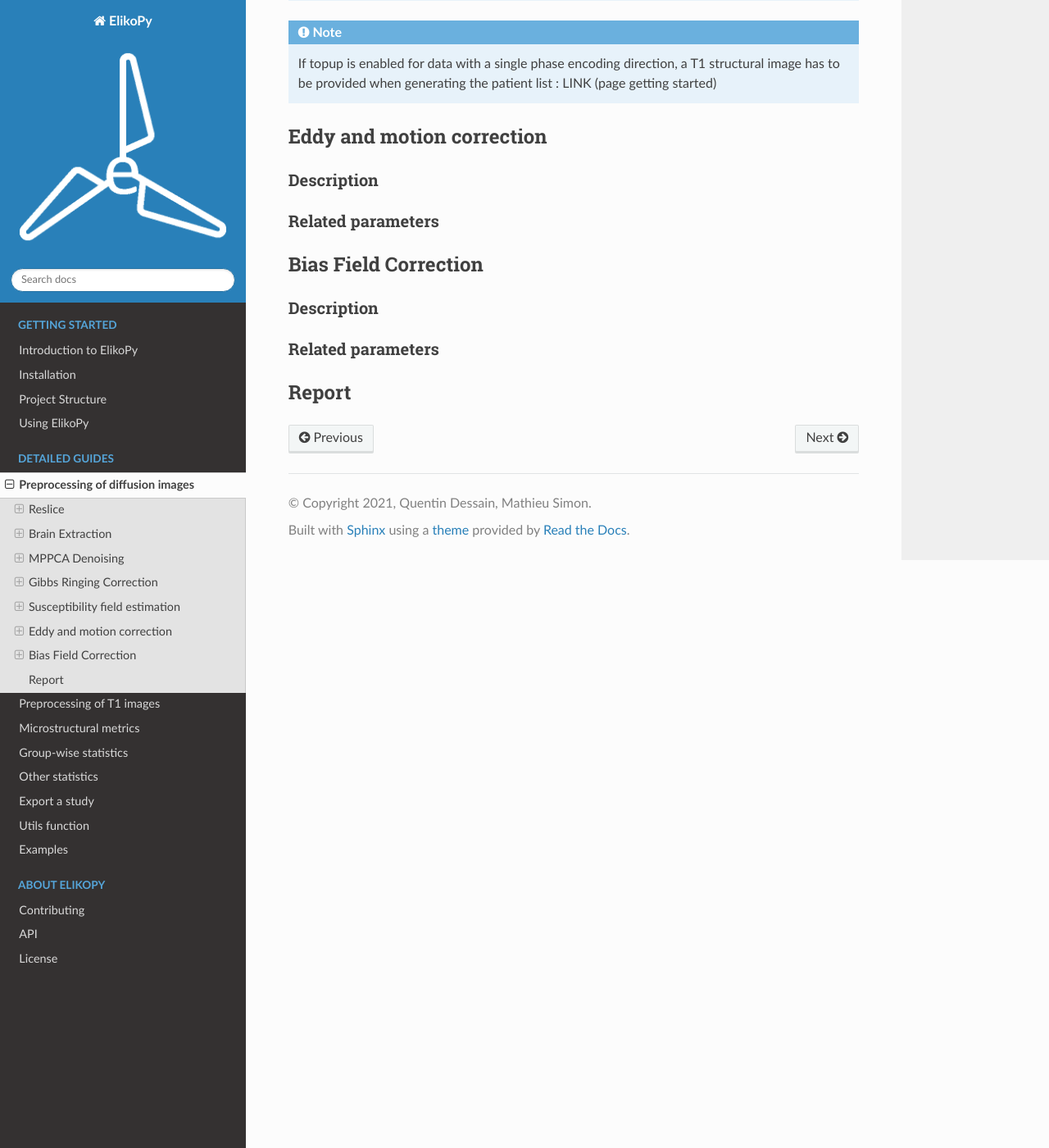
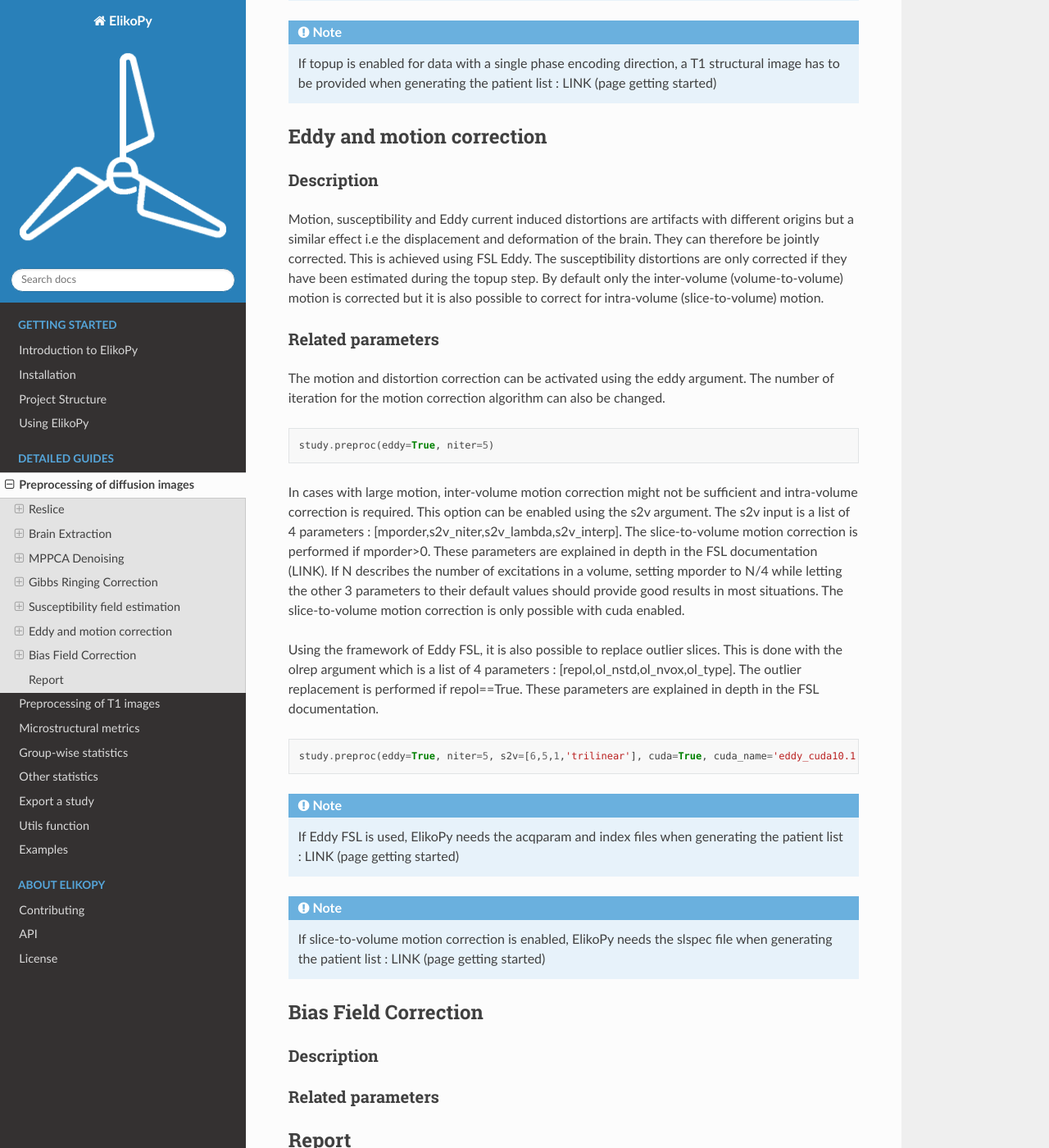
Before and after one commit to Hyedryn/elikopy, a Sphinx documentation site: the page built from docs/preprocessing_dmri.rst, in a window 1280 px wide and 1400 px high, scrolled down 4180 px. Shown: the whole window at 82% size. Built offline with Sphinx 7.4.7 and the Read the Docs theme 2.0.0, drawn with Linux system fonts in a browser that asks for light colours.

Commit message:
preproc doc 5

```diff
--- a/docs/preprocessing_dmri.rst
+++ b/docs/preprocessing_dmri.rst
@@ -170,10 +170,31 @@ Eddy and motion correction
 Description
 ^^^^^^^^^^^
 
-
+Motion, susceptibility and Eddy current induced distortions are artifacts with different origins but a similar effect i.e the displacement and deformation of the brain. They can therefore be jointly corrected. This is achieved using FSL Eddy. The susceptibility distortions are only corrected if they have been estimated during the topup step. By default only the inter-volume (volume-to-volume) motion is corrected but it is also possible to correct for intra-volume (slice-to-volume) motion.
 
 Related parameters
 ^^^^^^^^^^^^^^^^^^
+
+The motion and distortion correction can be activated using the eddy argument. The number of iteration for the motion correction algorithm can also be changed.
+
+.. code-block:: python
+
+	study.preproc(eddy=True, niter=5)
+
+In cases with large motion, inter-volume motion correction might not be sufficient and intra-volume correction is required. This option can be enabled using the s2v argument.
+The s2v input is a list of 4 parameters : [mporder,s2v_niter,s2v_lambda,s2v_interp]. The slice-to-volume motion correction is performed if mporder>0. These parameters are explained in depth in the FSL documentation (LINK). If N describes the number of excitations in a volume, setting mporder to N/4 while letting the other 3 parameters to their default values should provide good results in most situations. The slice-to-volume motion correction is only possible with cuda enabled.
+
+Using the framework of Eddy FSL, it is also possible to replace outlier slices. This is done with the olrep argument which is a list of 4 parameters : [repol,ol_nstd,ol_nvox,ol_type]. The outlier replacement is performed if repol==True. These parameters are explained in depth in the FSL documentation.
+
+.. code-block:: python
+
+	study.preproc(eddy=True, niter=5, s2v=[6,5,1,'trilinear'], cuda=True, cuda_name='eddy_cuda10.1', olrep=[True, 4, 250, 'sw'])
+
+.. note::
+    If Eddy FSL is used, ElikoPy needs the acqparam and index files when generating the patient list : LINK (page getting started)
+
+.. note::
+    If slice-to-volume motion correction is enabled, ElikoPy needs the slspec file when generating the patient list : LINK (page getting started)
 
 ---------------------
 Bias Field Correction
```
